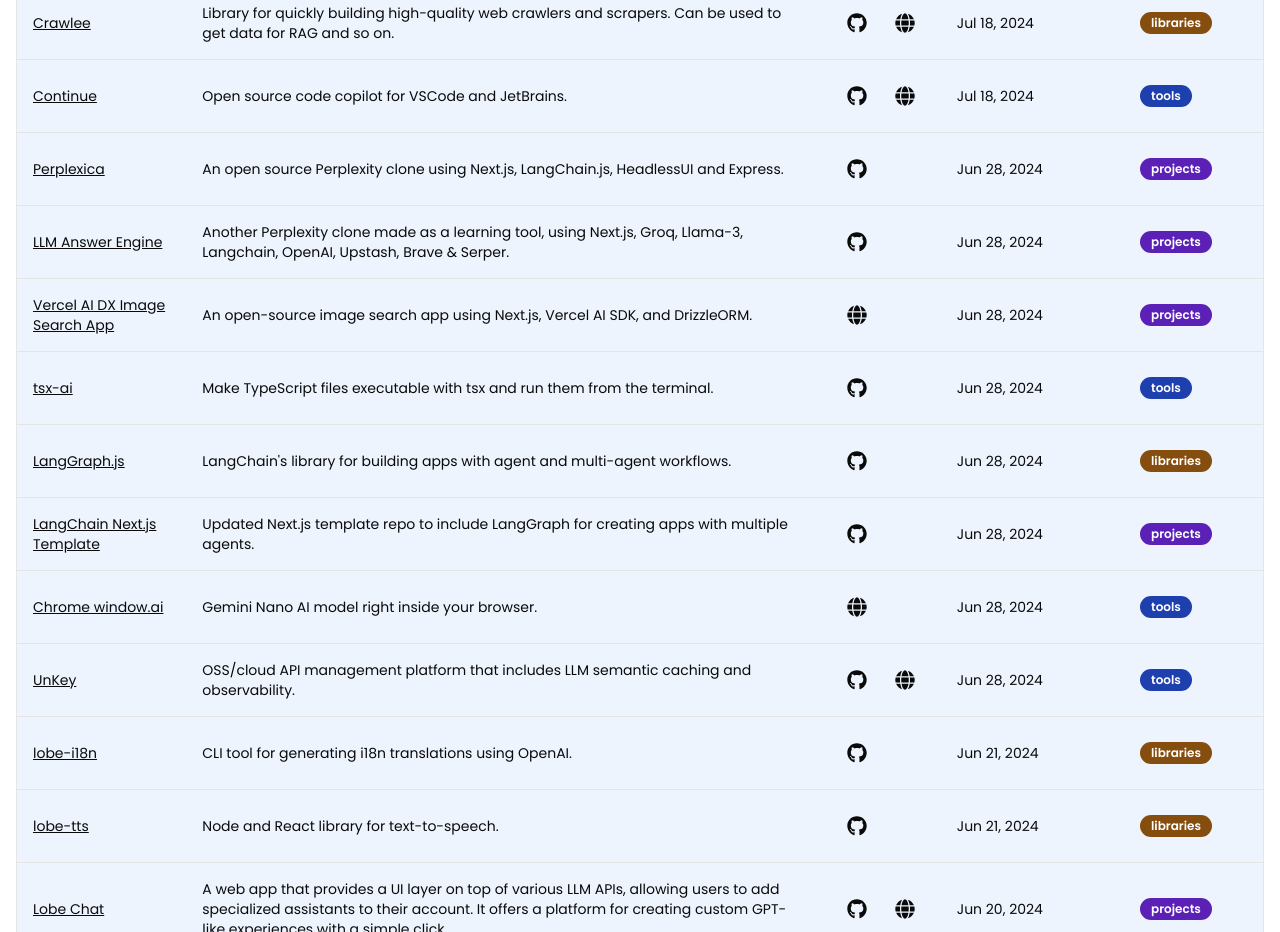
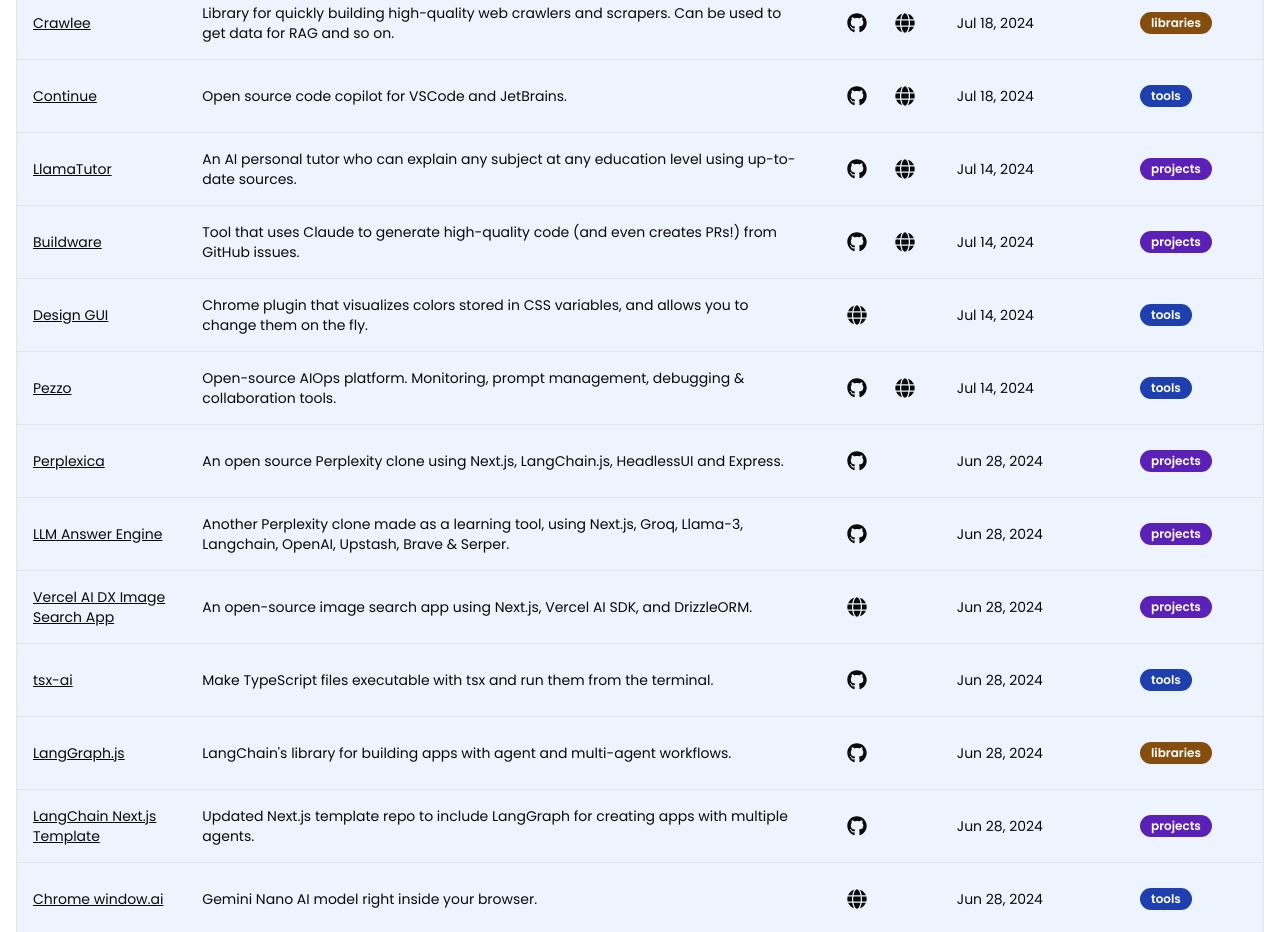
Before and after one commit to mcavaliere/mikecavaliere-com-next, a Next.js app: page /ai-for-js-devs in a window 1280 px wide. Shown: the part 1100-2032 px from the top of the page. Built offline with nearby package versions, Linux system fonts and the light colour scheme; no server answers.

Commit message:
feat: weekly AI resources

```diff
--- a/data/ai-resources.ts
+++ b/data/ai-resources.ts
@@ -709,4 +709,57 @@ export const AIResources: AIResource[] = [
     websiteUrl:
       "https://dev.to/nickolasbenakis/building-a-secure-pdf-chat-ai-application-with-langchain-nextjs-arcjet-and-pinecone-db-ddh",
   },
+  {
+    name: "LlamaTutor",
+    websiteUrl: "https://llamatutor.com/",
+    description:
+      "An AI personal tutor who can explain any subject at any education level using up-to-date sources.",
+    githubUrl: "https://github.com/Nutlope/llamatutor",
+    category: "projects",
+    notes: "Next.js w/app router, Tailwind, and some cool tools like Serper and Helicone.",
+    tags: ["saas app", "framework"],
+    addedOn: "2024-07-14",
+  },
+  {
+    name: "Buildware",
+    websiteUrl: "https://www.buildware.ai/",
+    description:
+      "Tool that uses Claude to generate high-quality code (and even creates PRs!) from GitHub issues.",
+    githubUrl: "https://github.com/mckaywrigley/buildware-ai",
+    category: "projects",
+    notes:
+      "This won Anthropic's Build With Claude contest. Orig tweet: https://x.com/mckaywrigley/status/1816168589776544100",
+    tags: ["tool", "sdk"],
+    addedOn: "2024-07-14",
+  },
+  {
+    name: "Design GUI",
+    websiteUrl: "https://www.designgui.io/",
+    description:
+      "Chrome plugin that visualizes colors stored in CSS variables, and allows you to change them on the fly.",
+    category: "tools",
+    notes: "Features prompt-driven color palette generation, shadcn-ui and daisyUI support. ",
+    tags: ["browser"],
+    addedOn: "2024-07-14",
+  },
+  {
+    name: "Pezzo",
+    websiteUrl: "https://pezzo.ai/",
+    description:
+      "Open-source AIOps platform. Monitoring, prompt management, debugging & collaboration tools.",
+    githubUrl: "https://github.com/pezzolabs/pezzo",
+    category: "tools",
+    notes: "Written in TypeScript.",
+    tags: ["sdk", "tool"],
+    addedOn: "2024-07-14",
+  },
+  {
+    name: "AI and the Modern Developer",
+    websiteUrl: "https://www.dev3loper.ai/insights/ai-and-the-modern-developer",
+    description:
+      "Incredible write up on the state of LLM-assisted software engineering. Breaks the current tools down into very specific categories and lists their key features and use cases.",
+    category: "articles",
+    tags: ["article", "learning resource"],
+    addedOn: "2024-07-14",
+  },
 ];
```
